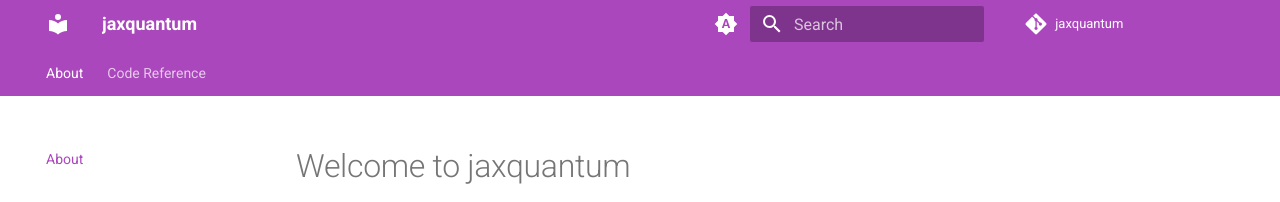
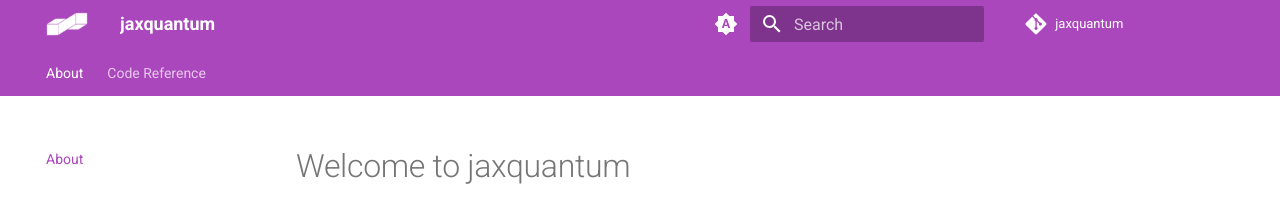
Before and after one commit to EQuS/jaxquantum, an MkDocs documentation site: the page built from docs/index.md, in a window 1280 px wide. Shown: the top 202 px of the page. Built offline with MkDocs 1.6.1 and Material for MkDocs 9.7.7, drawn with Linux system fonts in a browser that asks for light colours; comment, search, counter and statistics services are not loaded.

Commit message:
added logos

```diff
--- a/mkdocs.yml
+++ b/mkdocs.yml
@@ -12,7 +12,8 @@ theme:
     - navigation.top
     - search.suggest
     - content.code.copy
-
+  logo: assets/logo.png
+  favicon: assets/favicon.ico
   palette:
     # Palette toggle for automatic mode
     - media: "(prefers-color-scheme)"
```
Also changed, not shown: docs/assets/favicon.ico (added), docs/assets/logo.png (added), docs/assets/logo_full.png (added), docs/assets/logo_sq.png (added).
